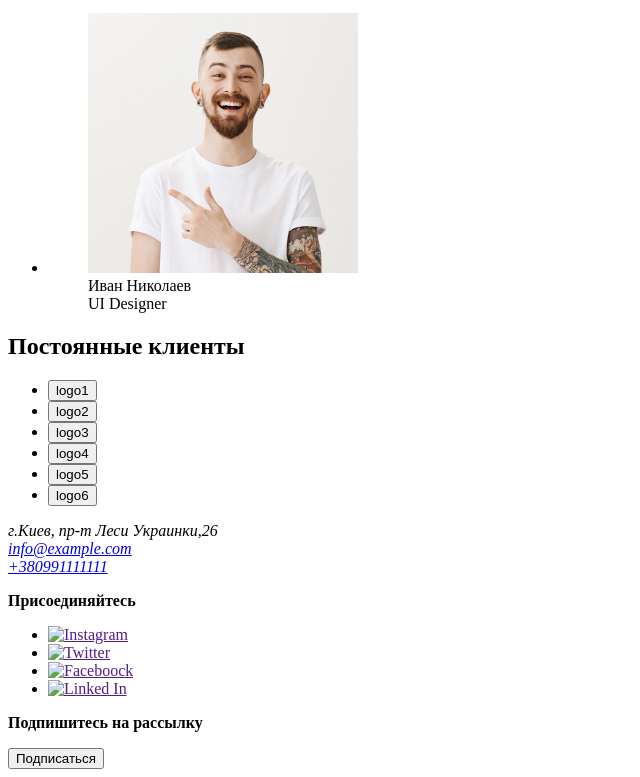
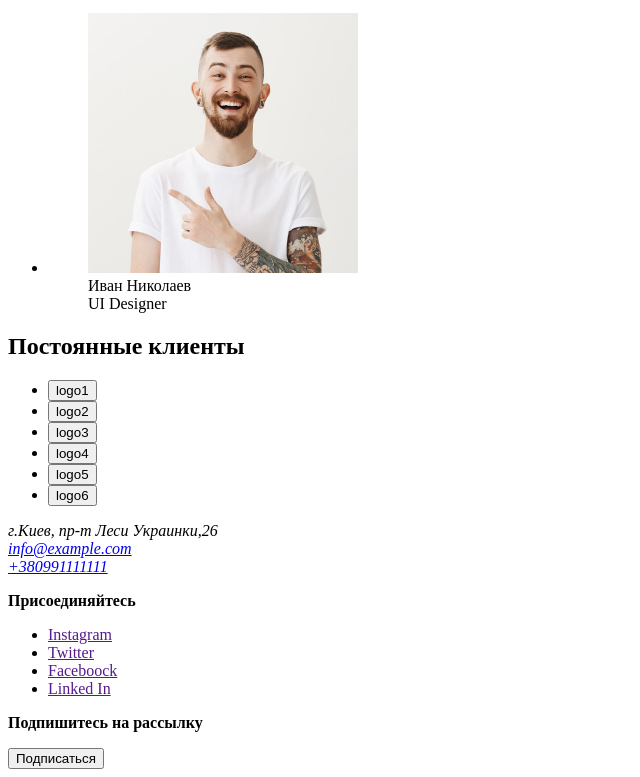
Before and after one commit to Mira1702/github-tutorial, a plain HTML site: page HomeWorkProjects/index.html in a window 1280 px wide. Shown: the part 2932-3709 px from the top of the page, without its empty margins (0-640 px from the left). Drawn offline with Linux system fonts and the light colour scheme.

Commit message:
После валидатора
Без ошибок

```diff
--- a/HomeWorkProjects/index.html
+++ b/HomeWorkProjects/index.html
@@ -177,32 +177,16 @@
       </p>
       <ul>
         <li>
-          <a href="">
-            <img
-            src="" alt="Instagram"
-            />
-          </a>
+          <a href="">Instagram</a>
         </li>
         <li>
-          <a href="">
-            <img
-            src="" alt="Twitter"
-            />
-          </a>
+          <a href="">Twitter</a>
         </li>
         <li>
-          <a href="">
-            <img
-            src="" alt="Faceboock"
-            />
-          </a>
+          <a href="">Faceboock</a>
         </li>
         <li>
-          <a href="">
-            <img
-            src="" alt="Linked In"
-            />
-          </a>
+          <a href="">Linked In</a>
         </li>
       </ul>
       <!--Обратная связь-->
```
